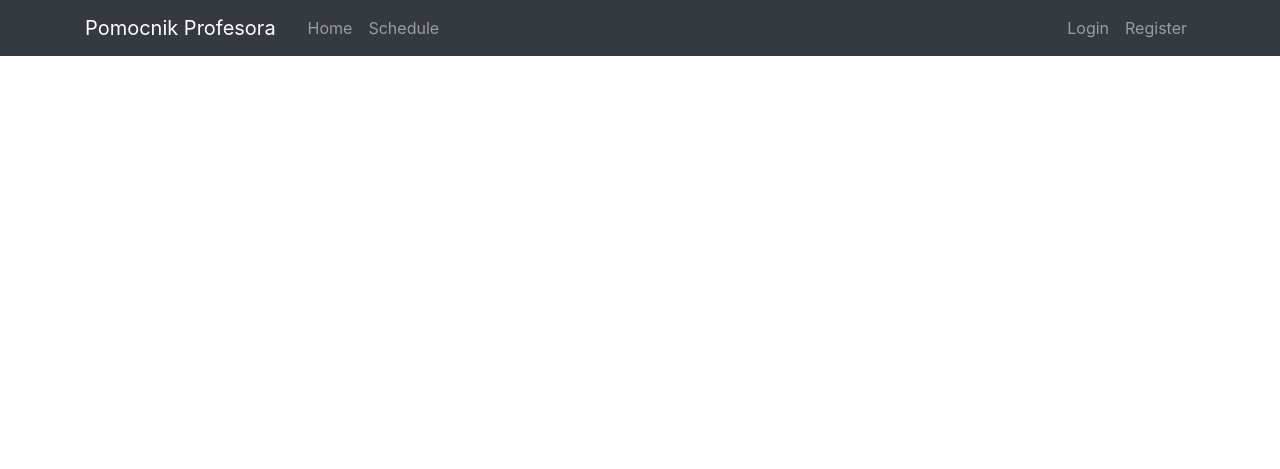
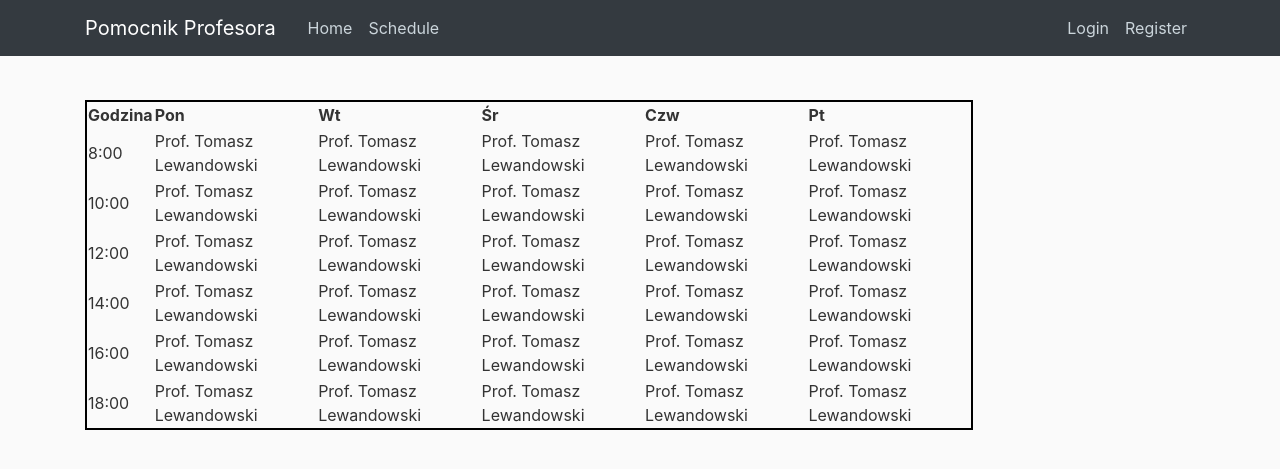
Before and after one commit to atamaniac/LearningApp, a Flask app: page /schedule in a window 1280 px wide. Shown: the top 469 px of the page. Run offline with Flask 2, Linux system fonts and the light colour scheme; some libraries are stand-ins or nearby versions.

Commit message:
makeshift table

```diff
--- a/LearningApp/flaskApp/forms.py
+++ b/LearningApp/flaskApp/forms.py
@@ -4,6 +4,7 @@ from flask_login import current_user
 from wtforms import StringField,PasswordField,SubmitField,BooleanField
 from wtforms.validators import DataRequired,Length,Email,EqualTo,ValidationError
 from flaskApp.models import User
+
 
 class RegistrationForm(FlaskForm):
     username = StringField('Username',validators=[DataRequired(),Length(min=2,max=20)])
--- a/LearningApp/flaskApp/models.py
+++ b/LearningApp/flaskApp/models.py
@@ -1,12 +1,14 @@
 from flaskApp import db,login_manager
 from datetime import datetime
 from flask_login import UserMixin
+from flask_table import Table, Col
 
 
 
 @login_manager.user_loader
 def load_user(user_id):
     return User.query.get(int(user_id))
+
 
 class User(db.Model, UserMixin):
     id = db.Column(db.Integer,primary_key=True)
@@ -19,6 +21,7 @@ class User(db.Model, UserMixin):
     def __repr__(self):
         return f"User('{self.username}','{self.email}','{self.image_file}')"
 
+
 class Lesson(db.Model):
     id = db.Column(db.Integer,primary_key=True)
     title = db.Column(db.String(100),nullable=False)
--- a/LearningApp/flaskApp/routes.py
+++ b/LearningApp/flaskApp/routes.py
@@ -4,6 +4,7 @@ from flaskApp.forms import RegistrationForm,LoginForm,UpdateAccountForm
 from flaskApp.models import User,Lesson
 from flask_login import login_user,current_user,logout_user,login_required
 import pandas as pd
+import random
 
 
 @app.route('/')
@@ -14,7 +15,17 @@ def home():
 @app.route('/schedule')
 def schedule():
     title = "Schedule"
-    return render_template('schedule.html', title=title)
+    days = ['Pon', "Wt", "Śr", "Czw", "Pt"]
+    hours = ['8:00', '10:00', '12:00', "14:00", "16:00", "18:00"]
+    professors = {
+        "Dr. Jan Kowalski": "8:00",
+        "Dr. Monika Nowak": "10:00",
+        "Prof. Tomasz Lewandowski": "12:00",
+        "Mgr. Ewa Zając": "14:00",
+        "Dr. Janusz Zawada": "16:00"
+    }
+    a = random.sample(list(professors), 1)[0]
+    return render_template('schedule.html', title=title, days=days, professors=a, hours=hours)
 
 
 @app.route('/register', methods=['GET','POST'])
--- a/LearningApp/flaskApp/static/css/main.css
+++ b/LearningApp/flaskApp/static/css/main.css
@@ -10,6 +10,13 @@ h1, h2, h3, h4, h5, h6 {
 
 .bg-steel {
   background-color: #000000;
+}
+
+.table1 {
+  width: 80%;
+  margin-top: 100px;
+  border: 2px solid black;
+
 }
 
 .site-header .navbar-nav .nav-link {
--- a/LearningApp/flaskApp/templates/schedule.html
+++ b/LearningApp/flaskApp/templates/schedule.html
@@ -1 +1,21 @@
 {% extends "layout.html" %}
+{% block content %}
+    <head>
+        <link rel="stylesheet" type="text/css" href="static/css/main.css">
+    </head>
+    <body>
+        <table class="table1">
+            <th>Godzina</th>
+            {% for day in days %}
+                <th>{{ day }}</th>
+            {% endfor %}
+               {% for hour in hours %}
+                    <tr>
+                        <td>{{ hour }}</td>
+                        {% for i in range(5) %}<td>{{ professors }}</td>
+                        {% endfor %}
+                    </tr>
+                {% endfor %}
+        </table>
+    </body>
+{% endblock %}
```
